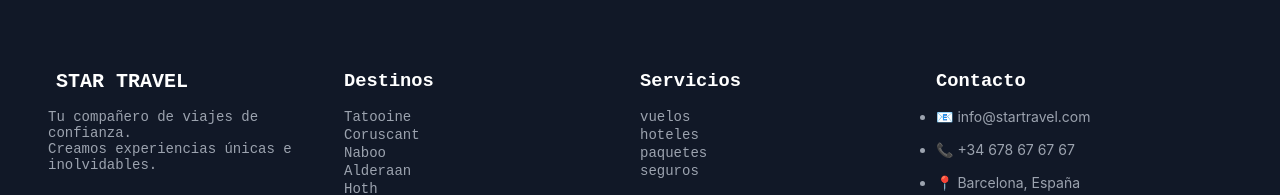
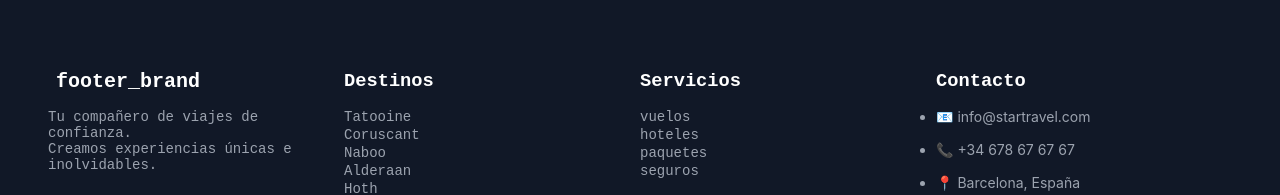
Before and after one commit to albatross5/Web-StarWars, a React (Vite) app: page / in a window 1280 px wide. Shown: the part 2479-2674 px from the top of the page. Built offline with nearby package versions, Linux system fonts and the light colour scheme; a web font is replaced by a local one.

Commit message:
Commit simple

```diff
--- a/src/components/Footer/Footer.jsx
+++ b/src/components/Footer/Footer.jsx
@@ -49,7 +49,7 @@ const { t } = useTranslation();
                 </div>
             </div>
             <div className="footer-bottom">
-                <p>{currentYear} {t("footer_brand")} {t("footer_rights")}</p>
+                <p>{currentYear} {t("header_title")} {t("footer_rights")}</p>
             </div>
         </div>
     </footer>
--- a/src/translations/spanish.js
+++ b/src/translations/spanish.js
@@ -1,7 +1,6 @@
 export default {
 
     //HOME
-
 
     //Hero
     hero_title: "Descubre la Galaxia",
@@ -58,7 +57,6 @@ export default {
     features_exclusive_offers_description: "Acceso a promociones y descuentos especiales para nuestros clientes",
 
     //Footer
-    footer_brand: "STAR TRAVEL",
     footer_description: "Tu compañero de viajes de confianza.",
     footer_description_long: "Creamos experiencias únicas e inolvidables.",
     footer_destinations: "Destinos",
```
